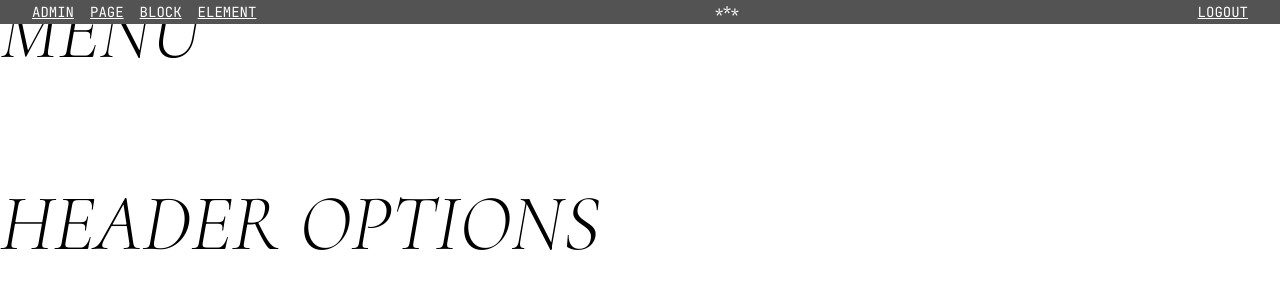
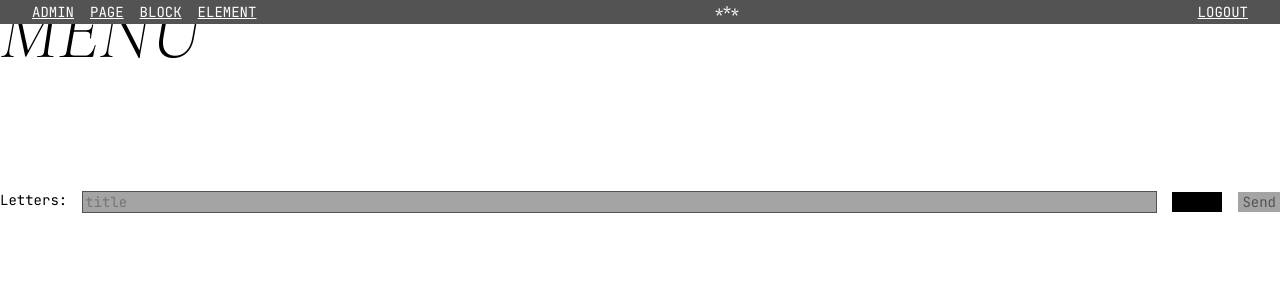
Before and after one commit to effektivnayarabota1/legacy_effectivnayarabota1-website, a Node server app: template views/.partials/header_options.hbs in a window 1280 px wide. Shown: the top 300 px of the page. Run offline with Node 20, Linux system fonts and the light colour scheme; the template is opened without the code that fills it, so the values that code supplies are empty; some libraries are stand-ins or nearby versions.

Commit message:
header control-container inputs and writing on db; header-title rendering

```diff
--- a/app.js
+++ b/app.js
@@ -75,6 +75,13 @@ hbs.registerHelper("image", function (context, options) {
   if (options == "thumbnail") return `ui/image_thumbnail`;
   return `ui/image`;
 });
+hbs.registerHelper("letters", function (context, options) {
+  let ret = "";
+  for (let letter of context) {
+    ret = ret + "<div class='header_letter' ><h2>" + letter + "</h2></div>";
+  }
+  return ret;
+});
 hbs.registerHelper("base64", function (img) {
   if (!img.data) return;
   else return `data:${img.contentType};base64,${img.data.toString("base64")}`;
--- a/controllers/index.controller.js
+++ b/controllers/index.controller.js
@@ -12,9 +12,9 @@ export default class IndexController {
     });
 
     const footer = await Footer.findOne({});
-    await footer.elements.sort((a, b) => {
-      return a.position - b.position;
-    });
+    // await footer.elements.sort((a, b) => {
+    //   return a.position - b.position;
+    // });
 
     await res.render("admin/index", {
       pages: pages,
--- a/routes/admin.routes.js
+++ b/routes/admin.routes.js
@@ -32,6 +32,9 @@ router.get("/logout", (req, res) => {
 // HEADER ROUTES
 router.get("/header", (req, res) => {
   HeaderController.index(req, res);
+});
+router.post("/header", (req, res) => {
+  HeaderController.title(req, res);
 });
 router.put("/header", upload.array("image"), (req, res) => {
   HeaderController.rewrite(req, res);
--- a/style/partials/header.css
+++ b/style/partials/header.css
@@ -2,17 +2,32 @@
   height: 100vh;
   position: relative;
 }
-.header_title {
+.header_title{
   width: 100%;
   height: 100%;
   position: absolute;
 
   display: flex;
+  flex-direction: row;
   justify-content: center;
   align-items: center;
+  flex-wrap: wrap;
 }
-.header_title h1 {
-  color: var(--white);
+.header_letter-container{
+	display: flex;
+	flex-direction: row;
+	flex-wrap: wrap;
+}
+.header_letter {
+	width: 64px;
+	height: 64px;
+	display: flex;
+	justify-content: center;
+	align-items: center;
+	color: inherit;
+}
+.header_letter h2 {
+	color: inherit;
 }
 .header_bcg-container {
   height: 100%;
@@ -37,32 +52,48 @@
 .header_control-container {
   position: absolute;
 }
-.header_fieldset {
-  position: relative;
+.header_letters-input {
+	display: flex;
+	gap: 16px;
 }
-.header_textarea {
-  width: 100%;
-  height: 100%;
+.header_letters-input input[type="color"]{
+	height: auto;
 }
-.header_button-container {
-  display: flex;
-  gap: 16px;
+.header_letters-input input[type="submit"]{
+	padding: 2px 4px;
+	color: var(--grey-32);
+	background-color: var(--grey-64);
 }
-.header_abs-container {
-  width: 100%;
-  height: 100%;
-  position: absolute;
-
-  pointer-events: none;
-
-  display: flex;
-  flex-direction: column;
-  justify-content: space-between;
+.header_letters-input input[type="submit"]:hover{
+	color: var(--grey-64);
+	background-color: var(--grey-32);
 }
-.header_abs-container * {
-  pointer-events: auto;
-}
-.header_abs-container button {
-  color: var(--grey-64);
-  /* mix-blend-mode: difference; */
-}
+/* .header_fieldset { */
+/*   position: relative; */
+/* } */
+/* .header_textarea { */
+/*   width: 100%; */
+/*   height: 100%; */
+/* } */
+/* .header_button-container { */
+/*   display: flex; */
+/*   gap: 16px; */
+/* } */
+/* .header_abs-container { */
+/*   width: 100%; */
+/*   height: 100%; */
+/*   position: absolute; */
+/*  */
+/*   pointer-events: none; */
+/*  */
+/*   display: flex; */
+/*   flex-direction: column; */
+/*   justify-content: space-between; */
+/* } */
+/* .header_abs-container * { */
+/*   pointer-events: auto; */
+/* } */
+/* .header_abs-container button { */
+/*   color: var(--grey-64); */
+/*   /* mix-blend-mode: difference; */ */
+/* } */
--- a/views/.partials/header.hbs
+++ b/views/.partials/header.hbs
@@ -1,13 +1,16 @@
 <header class="header">
   <div class="header_title">
-    <h1><a href="/admin/header">{{this.title}}</a></h1>
+	  <div class="header_letter-container" style="color: {{this.color.current}}" >
+	  	{{#letters this.title}}
+	  	{{/letters}}
+	  </div>
   </div>
 
+<div class="header_control-container menu-wrapper wrapper grid-main">
 	{{#if @partial-block}}
-    	<div class="header_control-container menu-wrapper wrapper grid-main">
-			{{> @partial-block }}
-    	</div>
+		{{> @partial-block }}
 	{{/if}}
+</div>
 
   <div class="header_bcg-container">
     {{#each elements}}
--- a/views/.partials/header_options.hbs
+++ b/views/.partials/header_options.hbs
@@ -1 +1,6 @@
-<h1>Header Options</h1>
+<form action="/admin/header" method="POST" class="header_letters-input mono" >
+	<label for="header mono" >Letters:</label>
+	<input id="header" type="text" name="title" value="{{this.title}}" placeholder="title" maxlength="24" >
+	{{>ui/input_color this}}
+	<input type="submit" value="Send" />
+</form>
```
Also changed, not shown: controllers/header.controller.js (+9 -0 lines), models/header.js (+9 -2 lines).
